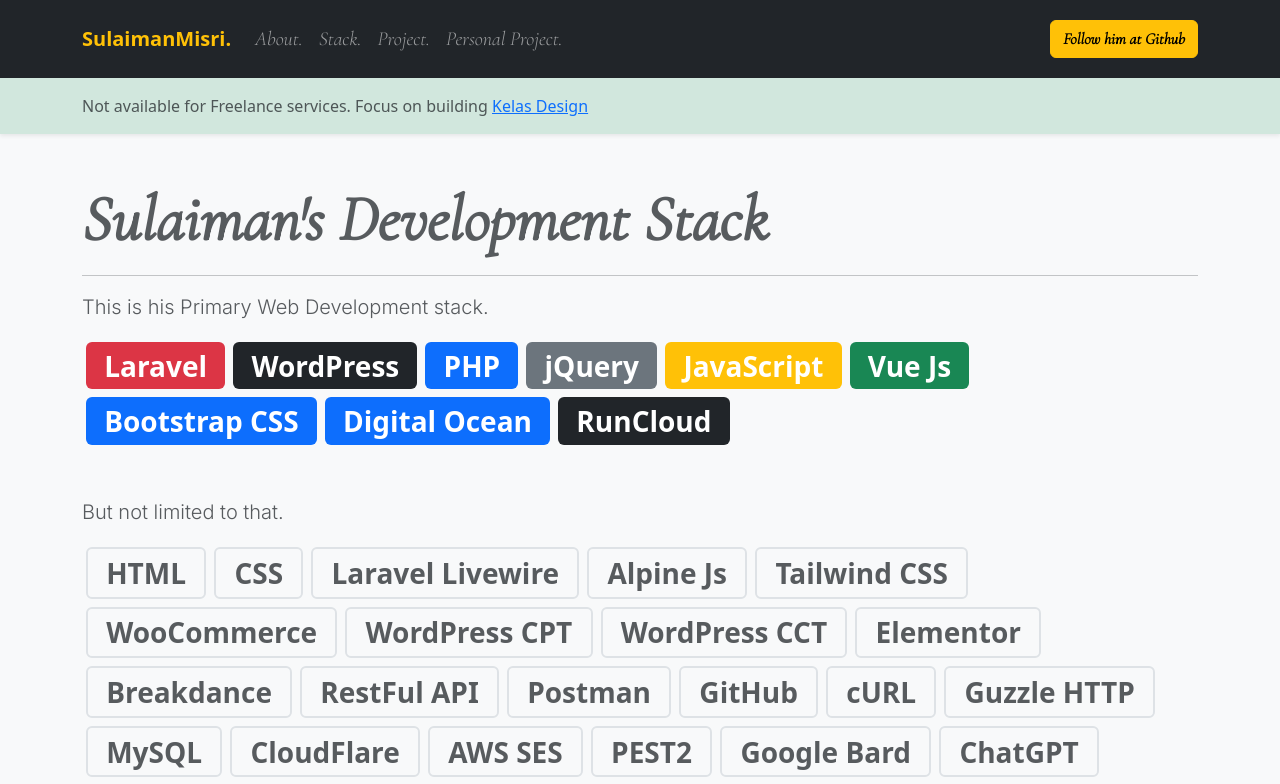
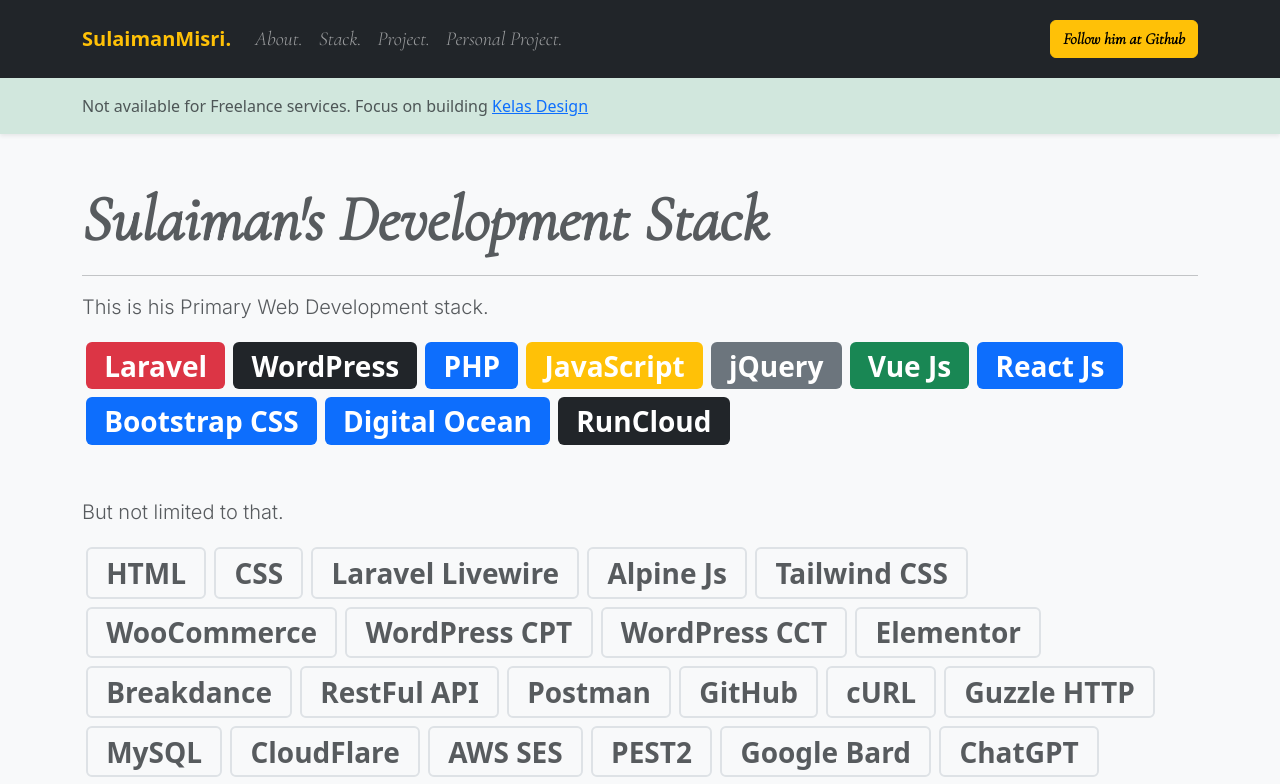
Before and after one commit to msulaimanmisri/sulaiman-profile, a Vue app: page /stack in a window 1280 px wide. Shown: the top 784 px of the page. Built offline with nearby package versions, Linux system fonts and the light colour scheme.

Commit message:
Add React as a new skill

```diff
--- a/src/views/stack.vue
+++ b/src/views/stack.vue
@@ -18,9 +18,10 @@
                     <span class="badge bg-danger fs-3 m-1">Laravel</span>
                     <span class="badge bg-dark fs-3 m-1">WordPress</span>
                     <span class="badge bg-primary fs-3 m-1">PHP</span>
+                    <span class="badge bg-warning fs-3 m-1">JavaScript</span>
                     <span class="badge bg-secondary fs-3 m-1">jQuery</span>
-                    <span class="badge bg-warning fs-3 m-1">JavaScript</span>
                     <span class="badge bg-success fs-3 m-1">Vue Js</span>
+                    <span class="badge bg-primary fs-3 m-1">React Js</span>
                     <span class="badge bg-primary fs-3 m-1">Bootstrap CSS</span>
                     <span class="badge bg-primary fs-3 m-1">Digital Ocean</span>
                     <span class="badge bg-dark fs-3 m-1">RunCloud</span>
```
